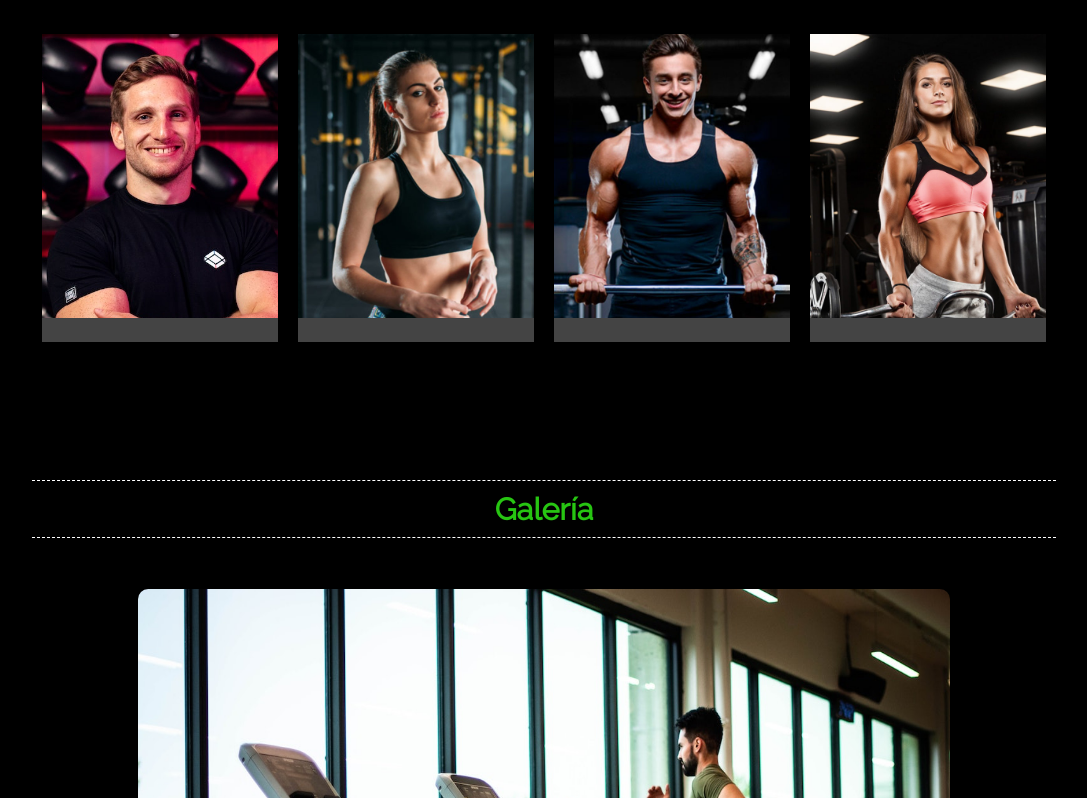
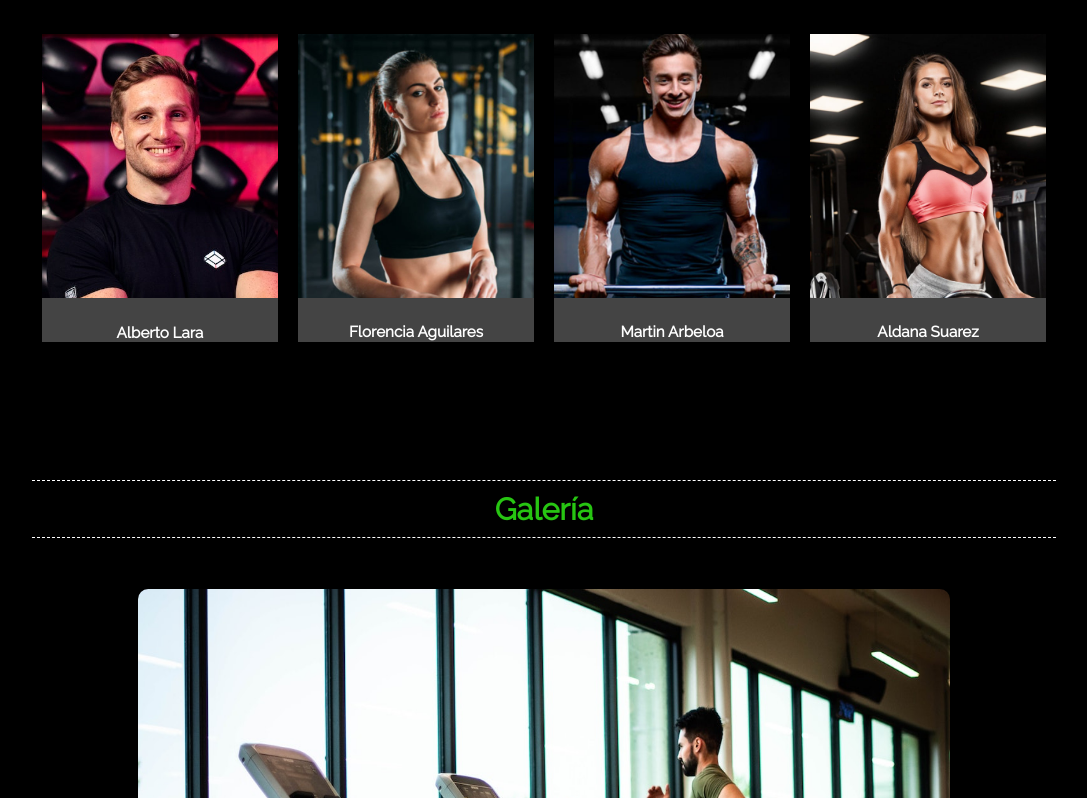
Before and after one commit to MauCoden95/fitben, a Vue app: page / in a window 1280 px wide. Shown: the part 2541-3339 px from the top of the page, without its empty margins (96-1183 px from the left). Built offline with nearby package versions, Linux system fonts and the light colour scheme.

Commit message:
Add files via upload

```diff
--- a/src/components/Trainers.vue
+++ b/src/components/Trainers.vue
@@ -117,7 +117,7 @@
 
     .trainer-info{
         position: absolute;
-        top: 28rem;
+        top: 26rem;
         width: 100%;
         padding: 1rem;
         background: #444;
```
